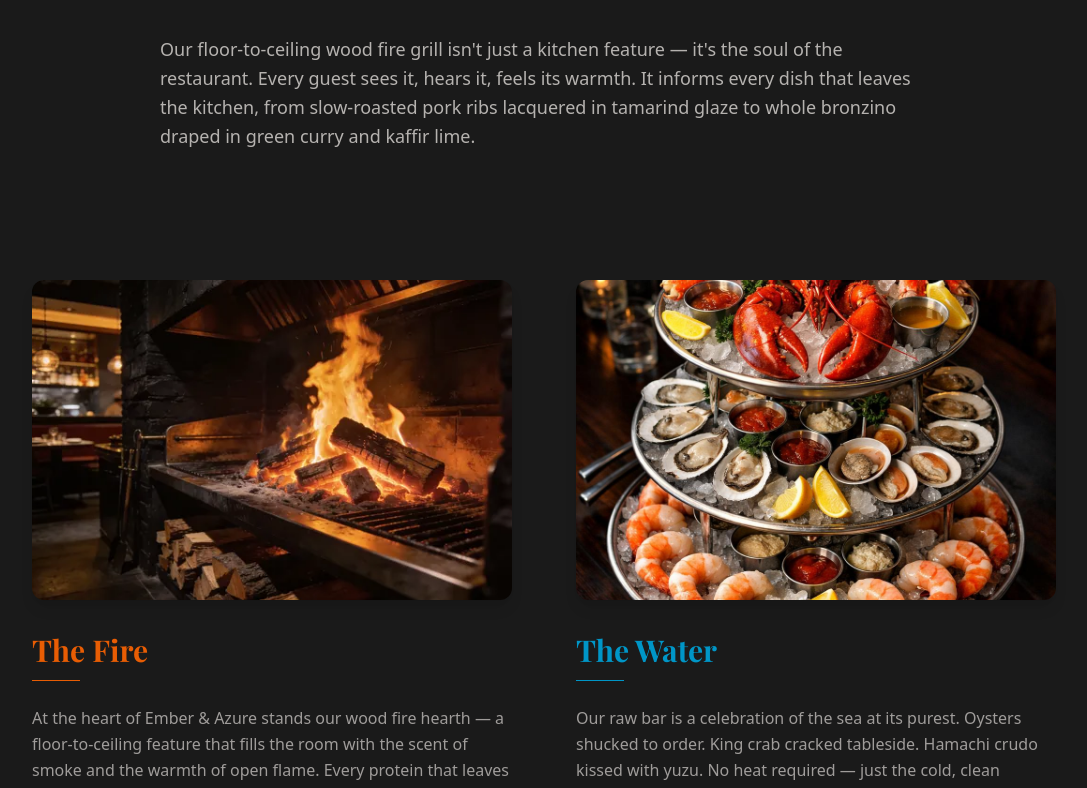
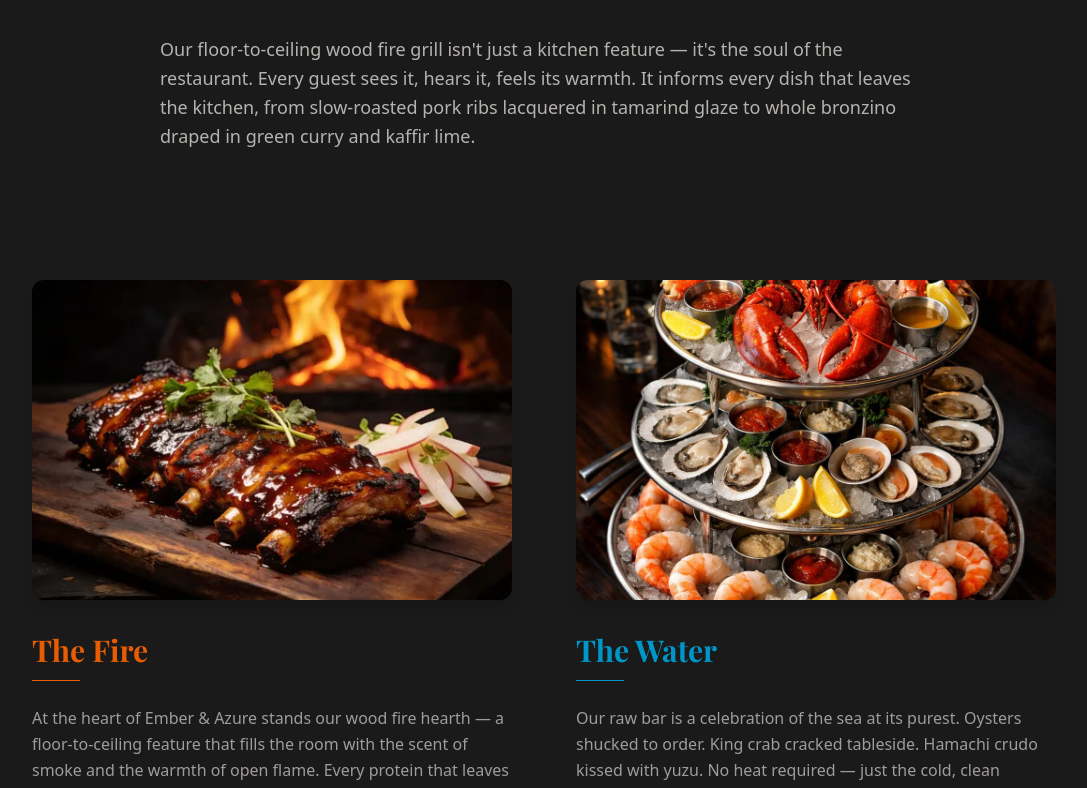
Before and after one commit to neilmetzger-nam/ember-azure-website, a Next.js app: page /about in a window 1280 px wide. Shown: the part 586-1374 px from the top of the page, without its empty margins (96-1183 px from the left). Built offline with nearby package versions, Linux system fonts and the light colour scheme; a web font is replaced by a local one.

Commit message:
fix: about fire section → pork ribs image

```diff
--- a/app/about/page.tsx
+++ b/app/about/page.tsx
@@ -54,7 +54,7 @@ export default function AboutPage() {
             <div>
               <div className="relative mb-8 h-80 overflow-hidden rounded-xl shadow-lg">
                 <Image
-                  src="/images/wood-fire-grill-1.webp"
+                  src="/images/pork-ribs-1.webp"
                   alt="Wood fire grill with flames behind hand-laid tile"
                   fill
                   className="object-cover"
```
